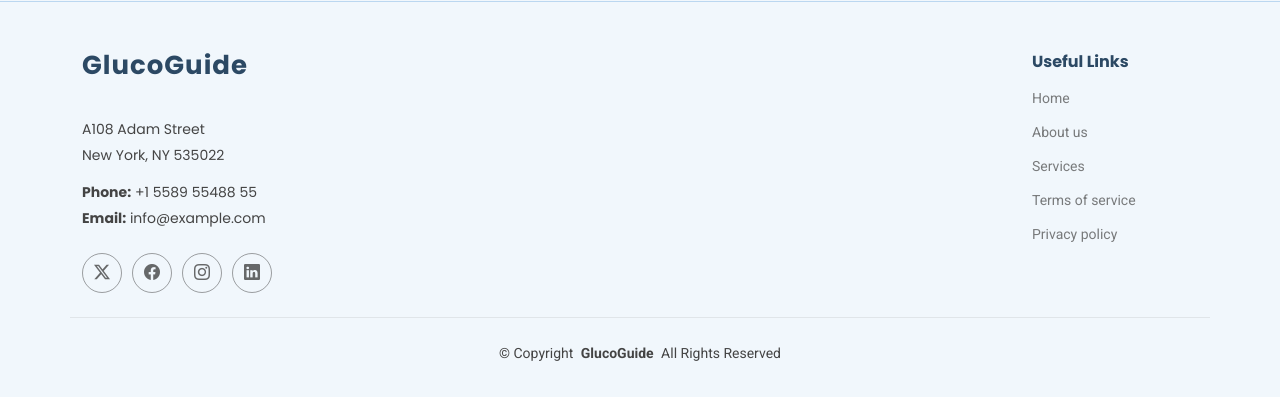
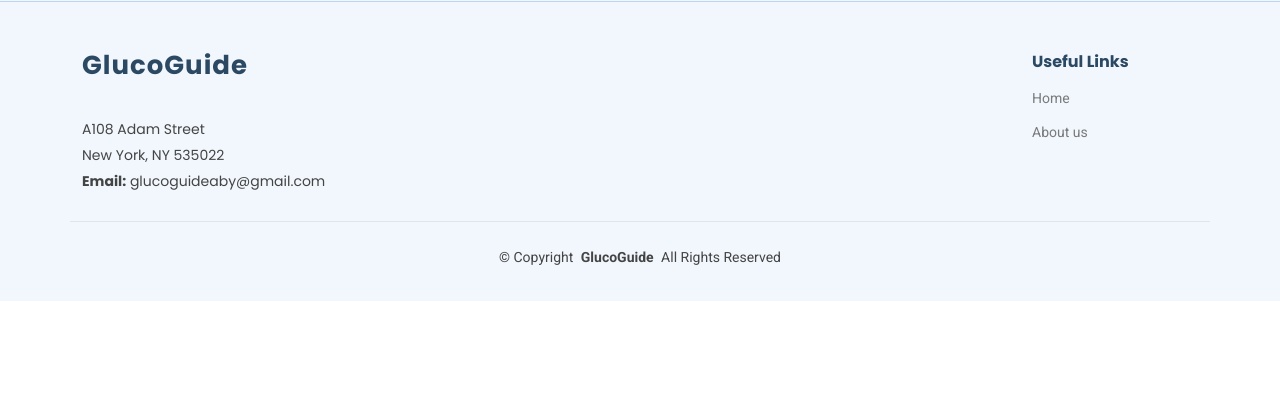
Before and after one commit to Glucoguideproject/GlucoGuide, a Django app: template templates/main/index.html in a window 1280 px wide. Shown: the part 2451-2848 px from the top of the page. After the commit the page ends 2752 px from the top, so only its background shows below. Run offline with Django 3.2, Linux system fonts and the light colour scheme; the template is opened without the code that fills it, so the values that code supplies are empty; some libraries are stand-ins or nearby versions.

Commit message:
template issues fixed

```diff
--- a/diabetes_predictor/settings.py
+++ b/diabetes_predictor/settings.py
@@ -112,7 +112,7 @@ AUTH_PASSWORD_VALIDATORS = [
 
 LANGUAGE_CODE = 'en-us'
 
-TIME_ZONE = 'UTC'
+TIME_ZONE = 'Asia/Dubai'
 
 USE_I18N = True
 
--- a/main/models.py
+++ b/main/models.py
@@ -68,9 +68,10 @@ class UserHealthSurvey(models.Model):
         ('low', 'Low')
     ])
     symptoms = models.ManyToManyField(Symptom)
-    high_blood_pressure = models.CharField(max_length=5, choices=[
+    high_blood_pressure = models.CharField(max_length=20, choices=[
         ('yes', 'Yes'),
-        ('no', 'No')
+        ('no', 'No'),
+        ('not_sure', 'Not Sure')
     ])
     gestational_diabetes = models.CharField(max_length=20, choices=[
         ('yes', 'Yes'),
--- a/templates/base.html
+++ b/templates/base.html
@@ -108,14 +108,7 @@
                 <div class="footer-contact pt-3">
                     <p>A108 Adam Street</p>
                     <p>New York, NY 535022</p>
-                    <p class="mt-3"><strong>Phone:</strong> <span>+1 5589 55488 55</span></p>
-                    <p><strong>Email:</strong> <span>info@example.com</span></p>
-                </div>
-                <div class="social-links d-flex mt-4">
-                    <a href=""><i class="bi bi-twitter-x"></i></a>
-                    <a href=""><i class="bi bi-facebook"></i></a>
-                    <a href=""><i class="bi bi-instagram"></i></a>
-                    <a href=""><i class="bi bi-linkedin"></i></a>
+                    <p><strong>Email:</strong> <span>glucoguideaby@gmail.com</span></p>
                 </div>
             </div>
 
@@ -124,9 +117,7 @@
                 <ul>
                     <li><a href="{% url 'main:index' %}">Home</a></li>
                     <li><a href="{% url 'main:index' %}#about">About us</a></li>
-                    <li><a href="#">Services</a></li>
-                    <li><a href="#">Terms of service</a></li>
-                    <li><a href="#">Privacy policy</a></li>
+
                 </ul>
             </div>
 
--- a/templates/main/calendar.html
+++ b/templates/main/calendar.html
@@ -85,6 +85,7 @@
                                    class="form-control custom-input" value="{{ entries.glucose_level }}">
                         </div>
                         <button type="button" class="btn btn-primary" id="save-entry">Save Entry</button>
+                        <span class="spinner-border spinner-border-sm" id="spinner" style="display: none;" role="status" aria-hidden="true"></span>
                     </form>
                 </div>
                 {% endif %}
--- a/templates/main/index.html
+++ b/templates/main/index.html
@@ -122,6 +122,93 @@
 
         </section><!-- /About Section -->
         {% if user.is_authenticated %}
+        <style>
+            .modal#statusSuccessModal .modal-content,
+.modal#statusErrorsModal .modal-content {
+	border-radius: 30px;
+}
+.modal#statusSuccessModal .modal-content svg,
+.modal#statusErrorsModal .modal-content svg {
+	width: 100px;
+	display: block;
+	margin: 0 auto;
+}
+.modal#statusSuccessModal .modal-content .path,
+.modal#statusErrorsModal .modal-content .path {
+	stroke-dasharray: 1000;
+	stroke-dashoffset: 0;
+}
+.modal#statusSuccessModal .modal-content .path.circle,
+.modal#statusErrorsModal .modal-content .path.circle {
+	-webkit-animation: dash 0.9s ease-in-out;
+	animation: dash 0.9s ease-in-out;
+}
+.modal#statusSuccessModal .modal-content .path.line,
+.modal#statusErrorsModal .modal-content .path.line {
+	stroke-dashoffset: 1000;
+	-webkit-animation: dash 0.95s 0.35s ease-in-out forwards;
+	animation: dash 0.95s 0.35s ease-in-out forwards;
+}
+.modal#statusSuccessModal .modal-content .path.check,
+.modal#statusErrorsModal .modal-content .path.check {
+	stroke-dashoffset: -100;
+	-webkit-animation: dash-check 0.95s 0.35s ease-in-out forwards;
+	animation: dash-check 0.95s 0.35s ease-in-out forwards;
+}
+
+@-webkit-keyframes dash {
+	0% {
+		stroke-dashoffset: 1000;
+	}
+	100% {
+		stroke-dashoffset: 0;
+	}
+}
+@keyframes dash {
+	0% {
+		stroke-dashoffset: 1000;
+	}
+	100%{
+		stroke-dashoffset: 0;
+	}
+}
+@-webkit-keyframes dash {
+	0% {
+		stroke-dashoffset: 1000;
+	}
+	100% {
+		stroke-dashoffset: 0;
+	}
+}
+@keyframes dash {
+	0% {
+		stroke-dashoffset: 1000;}
+	100% {
+		stroke-dashoffset: 0;
+	}
+}
+@-webkit-keyframes dash-check {
+	0% {
+		stroke-dashoffset: -100;
+	}
+	100% {
+		stroke-dashoffset: 900;
+	}
+}
+@keyframes dash-check {
+	0% {
+		stroke-dashoffset: -100;
+	}
+	100% {
+		stroke-dashoffset: 900;
+	}
+}
+.box00{
+	width: 100px;
+	height: 100px;
+	border-radius: 50%;
+}
+        </style>
             <!-- Appointment Section -->
             <section id="appointment" class="appointment section">
 
@@ -156,18 +243,22 @@
                             </div>
                             <div class="col-md-4 form-group mt-3">
                                 <select name="department" id="department" class="form-select" required="">
-                                    <option value="">Select Department</option>
-                                    <option value="Department 1">Department 1</option>
-                                    <option value="Department 2">Department 2</option>
-                                    <option value="Department 3">Department 3</option>
+                                    <option value="" selected disabled>Select Hospital</option>
+                                    <option value="Department 1">Al Zahra Hospital</option>
+                                    <option value="Department 2">NMC Hospital</option>
+                                    <option value="Department 3">Medeor Hospital</option>
+                                    <option value="Department 3">Medeor HospitalSaudi German Hospital</option>
+                                    <option value="Department 3">Canadian Specialist Hospital</option>
                                 </select>
                             </div>
                             <div class="col-md-4 form-group mt-3">
                                 <select name="doctor" id="doctor" class="form-select" required="">
                                     <option value="">Select Doctor</option>
-                                    <option value="Doctor 1">Doctor 1</option>
-                                    <option value="Doctor 2">Doctor 2</option>
-                                    <option value="Doctor 3">Doctor 3</option>
+                                    <option value="Doctor 1">Dr. Alaa Al Wahaily</option>
+                                    <option value="Doctor 2">Dr. Wafaa Faysal</option>
+                                    <option value="Doctor 3">Dr. Bhuvan Machani</option>
+                                    <option value="Doctor 3">Dr. Sandra Takla</option>
+                                    <option value="Doctor 3">Dr. Michel Jabbour</option>
                                 </select>
                             </div>
                         </div>
@@ -182,12 +273,27 @@
                             <div class="sent-message">Your appointment request has been sent successfully. Thank you!
                             </div>
                             <div class="text-center">
-                                <button type="submit">Make an Appointment</button>
+                                <button type="button" class="btn btn-success m-1" data-bs-toggle="modal" data-bs-target="#statusSuccessModal">Make an Appointment</button>
                             </div>
                         </div>
                     </form>
 
                 </div>
+                <div class="modal fade" id="statusSuccessModal" tabindex="-1" role="dialog" data-bs-backdrop="static" data-bs-keyboard="false">
+			<div class="modal-dialog modal-dialog-centered modal-sm" role="document">
+				<div class="modal-content">
+					<div class="modal-body text-center p-lg-4">
+						<svg version="1.1" xmlns="http://www.w3.org/2000/svg" viewBox="0 0 130.2 130.2">
+							<circle class="path circle" fill="none" stroke="#198754" stroke-width="6" stroke-miterlimit="10" cx="65.1" cy="65.1" r="62.1" />
+							<polyline class="path check" fill="none" stroke="#198754" stroke-width="6" stroke-linecap="round" stroke-miterlimit="10" points="100.2,40.2 51.5,88.8 29.8,67.5 " />
+						</svg>
+						<h4 class="text-success mt-3">Congratulations!</h4>
+						<p class="mt-3">Appointment successfully saved, The hospital will contact you soon.</p>
+						<button type="button" class="btn btn-sm mt-3 btn-success" data-bs-dismiss="modal">Ok</button>
+					</div>
+				</div>
+			</div>
+		</div>
 
             </section><!-- /Appointment Section -->
         {% endif %}
```
Also changed, not shown: main/static/js/calender.js (+21 -0 lines), media/documents/mac_address.txt (added, +9 -0 lines), templates/main/prediction.html (+4 -3 lines), templates/main/profile.html (+17 -4 lines), db.sqlite3, main/migrations/0006_alter_userhealthsurvey_high_blood_pressure.py (added).
